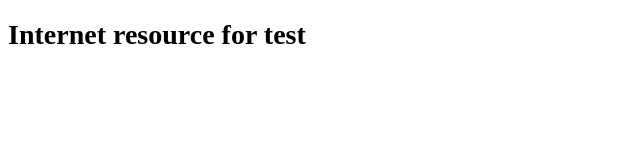
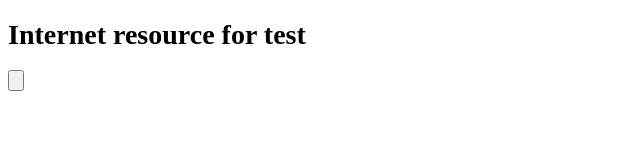
Before and after one commit to sosuisen/electron-test-security-sandbox, an Electron app: page internetresource.html in a window 900 px wide. Shown: the full height of the page, 0-640 px from the left. Drawn offline with Linux system fonts and the light colour scheme.

Commit message:
add: Back button on internet resource.

```diff
--- a/internetresource.html
+++ b/internetresource.html
@@ -5,5 +5,6 @@
 </head>
 <body style="font-size:14px">
   <h1>Internet resource for test</h1>
+  <input type="button" onclic="window.history.back()">
 </body>
 </html>
```
